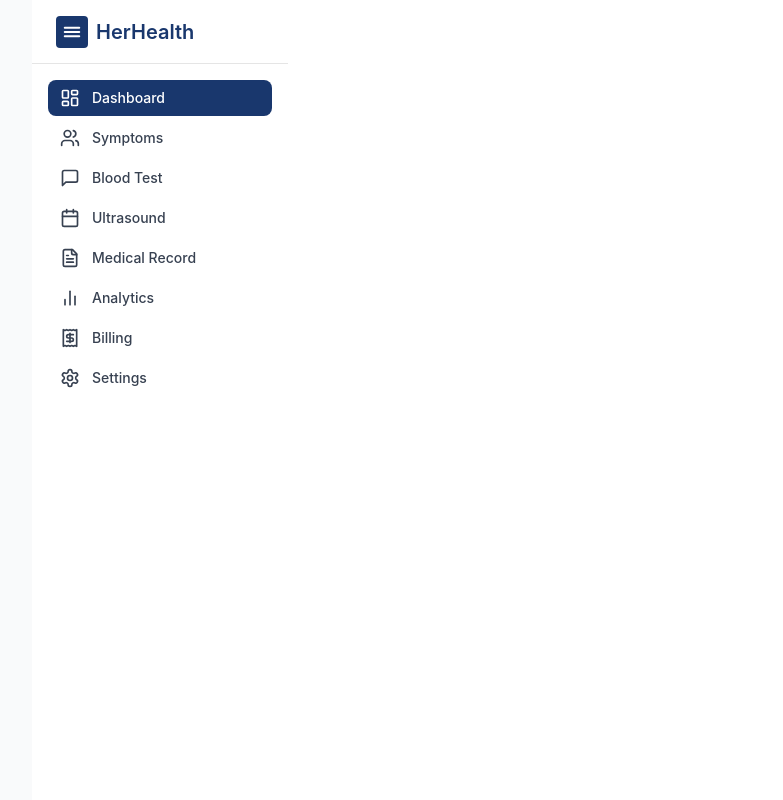
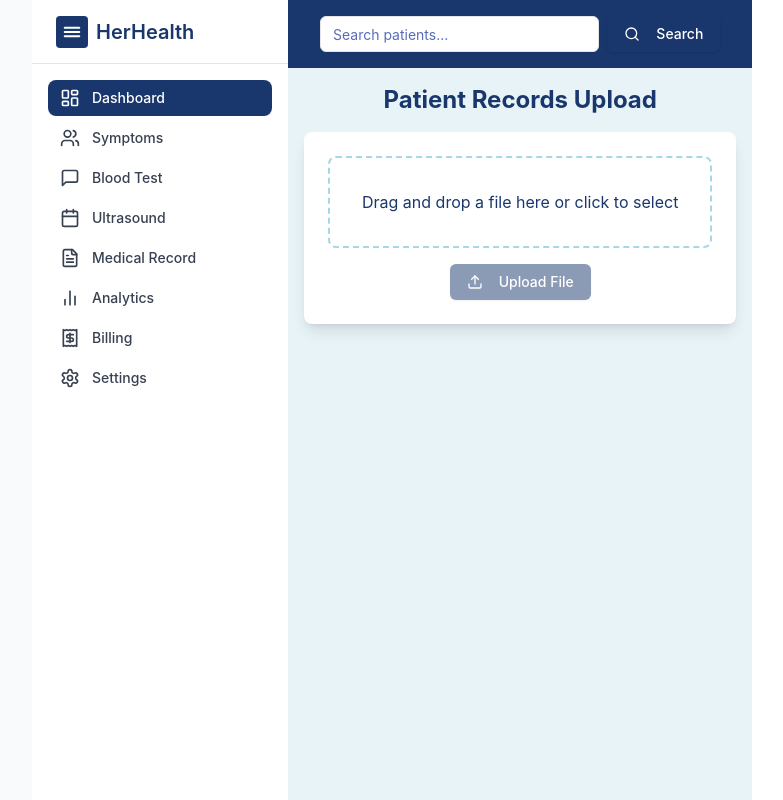
Before and after one commit to anjinashahi/FYP, a React (Vite) app in the folder frontend/fyp/: page /ultrasound in a window 1280 px wide. Shown: the whole page, without its empty margins (18-801 px from the left). Built offline with nearby package versions, Linux system fonts and the light colour scheme; no server answers.

Commit message:
frontend of ultrasound

```diff
--- a/frontend/fyp/src/App.jsx
+++ b/frontend/fyp/src/App.jsx
@@ -5,17 +5,21 @@ import Symptoms from './pages/doctor/symptoms'
 import Home from './Home'
 import DashboardNav from './components/ui/dashboard-nav'
 import BloodTestForm from './pages/doctor/bloodtest'
+import PatientUploadSearch from './pages/doctor/page-upload-search'
 
 export default function App() {
   return (
     <div className='flex h-screen bg-gray-50'>
     <DashboardNav/>
+    <div className="flex-1 flex flex-col overflow-auto">
     <Routes>
       <Route path="/" element={<Home/>} />
       <Route path="/login/" element={<LoginPage/>} />
       <Route path="/symptoms/" element={<Symptoms/>} />
       <Route path="/bloodtest/" element = {<BloodTestForm/>} />
+      <Route path = "/ultrasound/" element = {<PatientUploadSearch/>} />
     </Routes>
+    </div>
     </div>
   )
 }
--- /dev/null
+++ b/frontend/fyp/src/pages/doctor/page-upload-search.jsx
@@ -0,0 +1,101 @@
+"use client"
+
+import { useState, useCallback } from "react"
+import { Input } from "@/components/ui/input"
+import { Button } from "@/components/ui/button"
+import { Search, Upload } from "lucide-react"
+
+export default function PatientUploadSearch() {
+  const [file, setFile] = useState(null)
+  const [searchQuery, setSearchQuery] = useState("")
+  const [isDragging, setIsDragging] = useState(false)
+
+  const handleDragOver = useCallback((e) => {
+    e.preventDefault()
+    setIsDragging(true)
+  }, [])
+
+  const handleDragLeave = useCallback((e) => {
+    e.preventDefault()
+    setIsDragging(false)
+  }, [])
+
+  const handleDrop = useCallback((e) => {
+    e.preventDefault()
+    setIsDragging(false)
+    if (e.dataTransfer.files && e.dataTransfer.files[0]) {
+      setFile(e.dataTransfer.files[0])
+    }
+  }, [])
+
+  const handleFileChange = useCallback((e) => {
+    if (e.target.files && e.target.files[0]) {
+      setFile(e.target.files[0])
+    }
+  }, [])
+
+  const handleUpload = useCallback(() => {
+    if (file) {
+      // Implement your file upload logic here
+      console.log("Uploading file:", file.name)
+    }
+  }, [file])
+
+  const handleSearch = useCallback(() => {
+    // Implement your search logic here
+    console.log("Searching for:", searchQuery)
+  }, [searchQuery])
+
+  return (
+    <div className="min-h-screen bg-primary-light/20">
+      {/* Search Section */}
+      <div className="bg-primary py-4">
+        <div className="container mx-auto">
+          <div className="flex gap-2">
+            <Input
+              type="text"
+              placeholder="Search patients..."
+              value={searchQuery}
+              onChange={(e) => setSearchQuery(e.target.value)}
+              className="flex-grow bg-white"
+            />
+            <Button onClick={handleSearch} className="bg-primary-secondary hover:bg-primary-accent transition-colors">
+              <Search className="mr-2 h-4 w-4" /> Search
+            </Button>
+          </div>
+        </div>
+      </div>
+
+      {/* Upload Section */}
+      <div className="container mx-auto p-4">
+        <h1 className="text-2xl font-bold mb-4 text-primary">Patient Records Upload</h1>
+
+        <div className="bg-white rounded-lg shadow-lg p-6">
+          <div
+            className={`border-2 border-dashed rounded-lg p-8 text-center ${
+              isDragging ? "border-primary-accent bg-primary-light/10" : "border-primary-light"
+            }`}
+            onDragOver={handleDragOver}
+            onDragLeave={handleDragLeave}
+            onDrop={handleDrop}
+          >
+            <Input type="file" onChange={handleFileChange} className="hidden" id="fileInput" />
+            <label
+              htmlFor="fileInput"
+              className="cursor-pointer text-primary-secondary hover:text-primary-accent transition-colors"
+            >
+              {file ? file.name : "Drag and drop a file here or click to select"}
+            </label>
+          </div>
+          <Button
+            onClick={handleUpload}
+            disabled={!file}
+            className="mt-4 bg-primary hover:bg-primary-secondary transition-colors"
+          >
+            <Upload className="mr-2 h-4 w-4" /> Upload File
+          </Button>
+        </div>
+      </div>
+    </div>
+  )
+}
--- a/frontend/fyp/tailwind.config.js
+++ b/frontend/fyp/tailwind.config.js
@@ -6,7 +6,7 @@ module.exports = {
 	  "./src/**/*.{ts,tsx,js,jsx}",
 	  "./pages/**/*.{js,jsx}",
 	  "./components/**/*.{js,jsx}",
-	  "./app/**/*.{js,jsx}",
+	  "./app/**/*.{js,jsx}"
 	],
 	theme: {
 	  container: {
@@ -31,6 +31,9 @@ module.exports = {
 		  primary: {
 			DEFAULT: "#19376D",
 			foreground: "#ffffff",
+			secondary: "#19376D",
+			accent: "#576CBC",
+			light: "#A5D7E8",
 		  },
 		  secondary: {
 			DEFAULT: "#576CBC",
```
